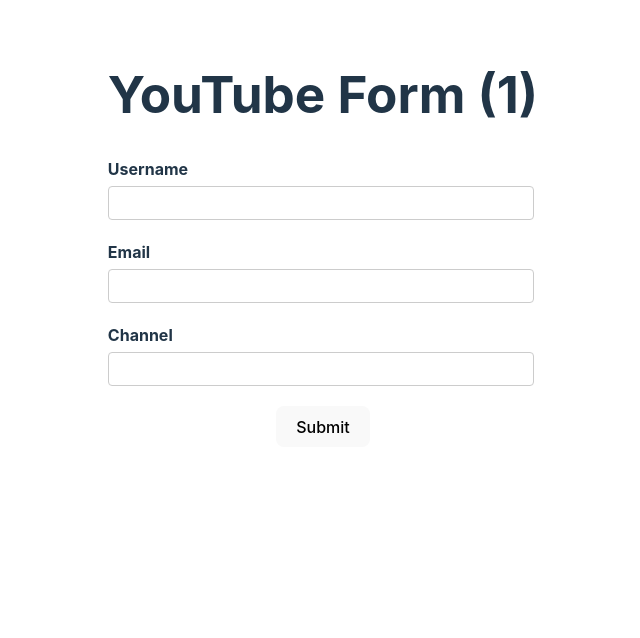
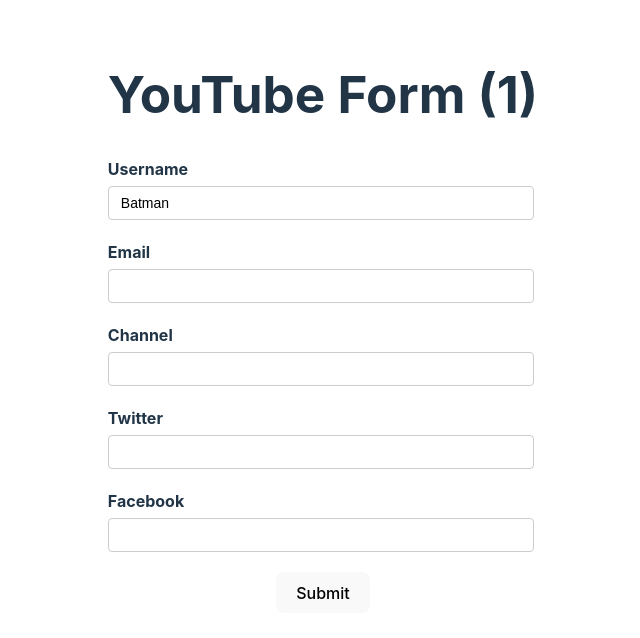
Before and after one commit to d85/react-hook-form-demo, a React (Vite) app: page / in a window 1280 px wide. Shown: the top 638 px of the page, without its empty margins (317-957 px from the left). Built offline with nearby package versions, Linux system fonts and the light colour scheme; no server answers.

Commit message:
Group related data (social channels) with object nesting

```diff
--- a/src/components/YouTubeForm.tsx
+++ b/src/components/YouTubeForm.tsx
@@ -5,13 +5,13 @@
 
 export const YouTubeForm = () => {
   const form = useForm<FormValues>({
-    defaultValues: async () => {
-      const response = await fetch("https://jsonplaceholder.typicode.com/users/1")
-      const data = await response.json()
-      return {
-        username: "Batman",
-        email: data.email,
-        channel: ""
+    defaultValues: {
+      username: "Batman",
+      email: "",
+      channel: "",
+      social: {
+        twitter: "",
+        facebook: ""
       }
     }
   })
@@ -22,6 +22,10 @@
     username: string
     email: string
     channel: string
+    social: {
+      twitter: string
+      facebook: string
+    }
   }
 
   const onSubmit = (data: FormValues) => {
@@ -79,6 +83,16 @@
           <p className="error">{errors.channel?.message}</p>
         </div>
 
+        <div className="form-control">
+          <label htmlFor="twitter">Twitter</label>
+          <input type="text" id="twitter" {...register("social.twitter")} />
+        </div>
+
+        <div className="form-control">
+          <label htmlFor="facebook">Facebook</label>
+          <input type="text" id="facebook" {...register("social.facebook")} />
+        </div>
+
         <button>Submit</button>
       </form>
       <DevTool control={control} />
```
